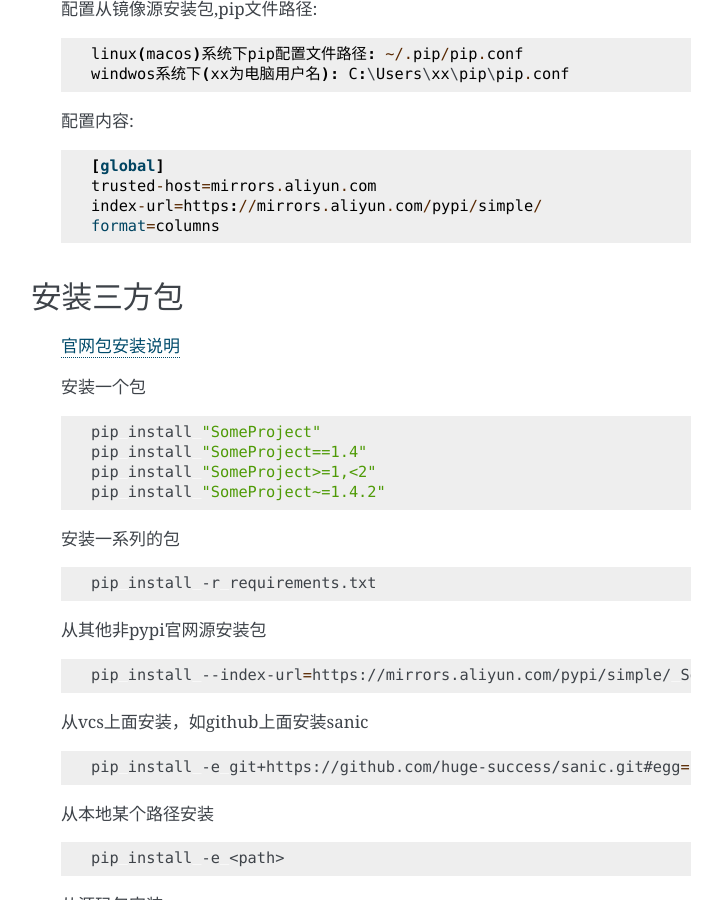
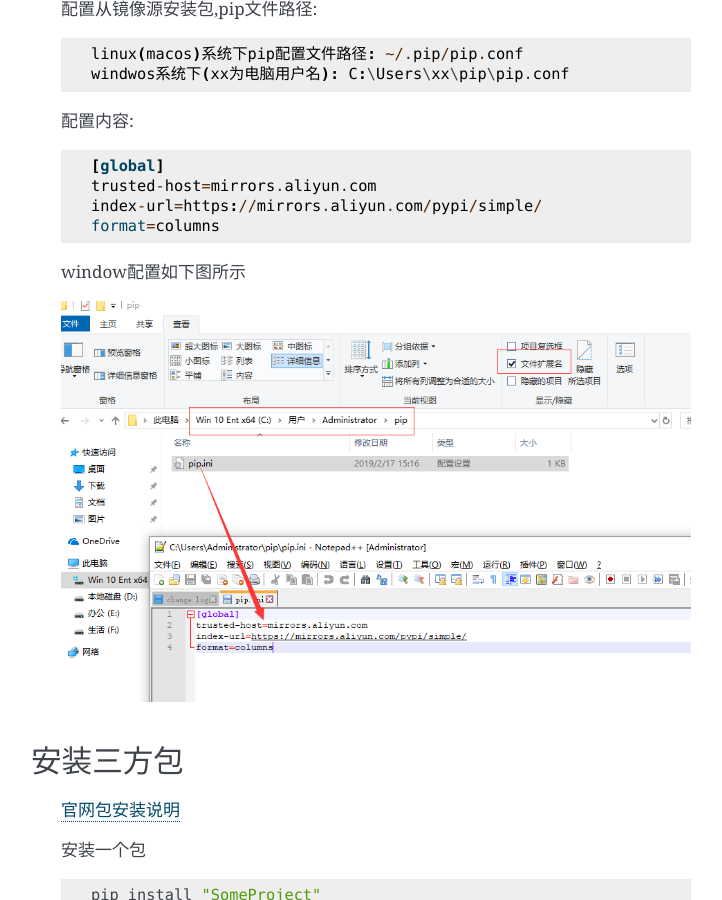
Before and after one commit to wojunnihou/pylearn, a Sphinx documentation site: the page built from doc/source/python/0_prepare/pypi.rst, in a window 1280 px wide and 900 px high, scrolled down 696 px. Shown: the whole window, without its empty margins (389-1111 px from the left). Built offline with Sphinx 7.4.7, drawn with Linux system fonts in a browser that asks for light colours.

Commit message:
pypi实例

```diff
--- a/doc/source/autotest/index.rst
+++ b/doc/source/autotest/index.rst
@@ -1,5 +1,5 @@
 自动化测试
-========
+============
 
 
 * pytest
--- a/doc/source/design/index.rst
+++ b/doc/source/design/index.rst
@@ -1,5 +1,5 @@
 系统设计
-=======
+=========
 
 * uml
 * 架构设计
--- a/doc/source/devops/index.rst
+++ b/doc/source/devops/index.rst
@@ -1,5 +1,5 @@
 自动化运维
-========
+============
 
 * setup
 * package
--- a/doc/source/gui/index.rst
+++ b/doc/source/gui/index.rst
@@ -1,5 +1,5 @@
 图形化界面
-=======
+=================
 
 
 * wxpython
--- a/doc/source/python/0_prepare/pypi.rst
+++ b/doc/source/python/0_prepare/pypi.rst
@@ -38,6 +38,9 @@ pypi
         index-url=https://mirrors.aliyun.com/pypi/simple/
         format=columns
 
+    window配置如下图所示
+
+    .. image:: window-pypi-ini.png
 
 安装三方包
 ----------
--- a/doc/source/python/3_high/index.rst
+++ b/doc/source/python/3_high/index.rst
@@ -1,5 +1,5 @@
 高级python
-========
+=================
 
 * 正则
 * 装饰器
```
Also changed, not shown: doc/source/python/0_prepare/window-pypi-ini.png (added), 1 other file.
